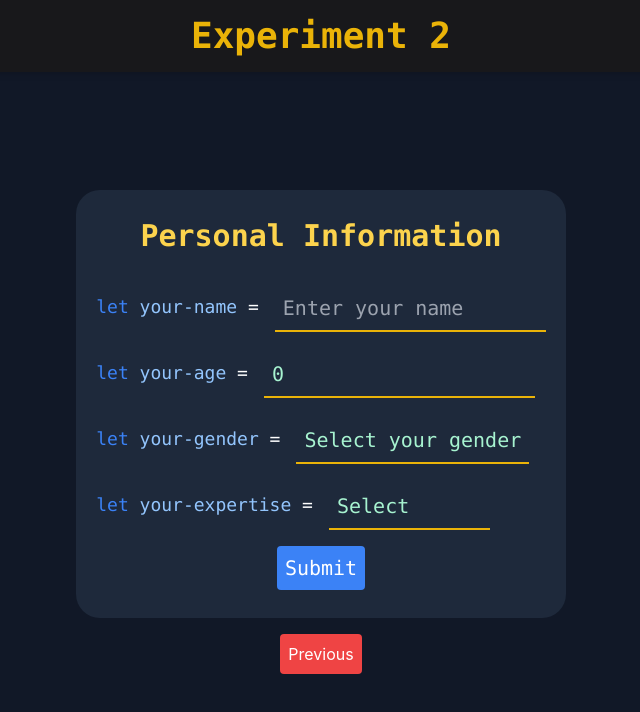
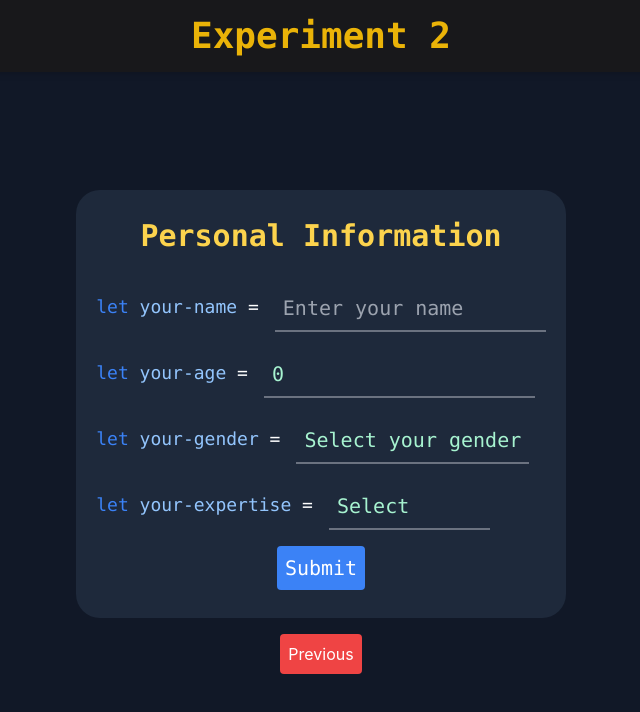
Before and after one commit to Giovo173/Exp-Eval, a React (Create React App) app in the folder experiment 2/experiment-2/: page / in a window 1280 px wide. Both pictures are taken after a click on the button "Next". Shown: the top 712 px of the page, without its empty margins (319-959 px from the left). Built offline with nearby package versions, Linux system fonts and the light colour scheme.

Commit message:
I dont know what Im doing

```diff
--- a/experiment 2/experiment-2/src/App.tsx
+++ b/experiment 2/experiment-2/src/App.tsx
@@ -305,7 +305,7 @@ export default function App() {
                 <p className="text-left text-green-400/80">
                   // You will be shown a sentence, read it carefully and
                   remember it. <br />
-                  // Only after that, you can press continue.
+                  // When ready, click "Ready".
                 </p>
                 <br />
                 <p className="text-left text-green-400/80">
@@ -366,7 +366,7 @@ export default function App() {
                     </label>
                     <input
                       type="text"
-                      className="mt-1 text-emerald-200 p-2 border-b-2 bg-slate-800 border-yellow-500 focus:outline-none focus:border-yellow-600 appearance-none"
+                      className="mt-1 text-emerald-200 p-2 border-b-2 bg-slate-800 border-gray-500 focus:outline-none focus:border-gray-600 appearance-none"
                       value={name}
                       placeholder="Enter your name"
                       onChange={(e) => setName(e.target.value)}
@@ -380,7 +380,7 @@ export default function App() {
                     </label>
                     <input
                       type="text"
-                      className="mt-1 text-emerald-200 p-2 border-b-2 bg-slate-800 border-yellow-500 focus:outline-none focus:border-yellow-600 appearance-none"
+                      className="mt-1 text-emerald-200 p-2 border-b-2 bg-slate-800 border-gray-500 focus:outline-none focus:border-gray-600 appearance-none"
                       value={age}
                       placeholder="Enter your age"
                       maxLength={2}
@@ -399,7 +399,7 @@ export default function App() {
                       <span className="text-blue-300">your-gender</span> =
                     </label>
                     <select
-                      className="mt-1 text-emerald-200 p-2 border-b-2 bg-slate-800 border-yellow-500 focus:outline-none focus:border-yellow-600 appearance-none"
+                      className="mt-1 text-emerald-200 p-2 border-b-2 bg-slate-800 border-gray-500 focus:outline-none focus:border-gray-600 appearance-none"
                       value={gender}
                       onChange={(e) => setGender(e.target.value)}
                     >
@@ -421,7 +421,7 @@ export default function App() {
                       <span className="text-blue-300">your-expertise</span> =
                     </label>
                     <select
-                      className="mt-1 text-emerald-200 p-2 border-b-2 bg-slate-800 border-yellow-500 focus:outline-none focus:border-yellow-600 appearance-none"
+                      className="mt-1 text-emerald-200 p-2 border-b-2 bg-slate-800 border-gray-500 focus:outline-none focus:border-gray-600 appearance-none"
                       value={expertise}
                       onChange={(e) => setExpertise(e.target.value)}
                     >
```
